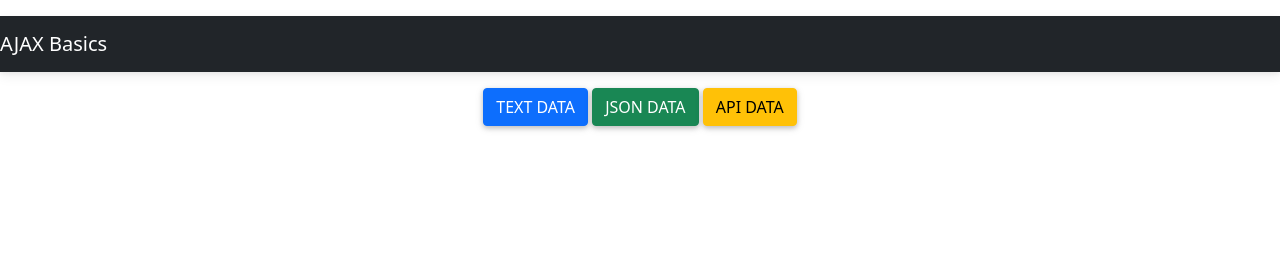
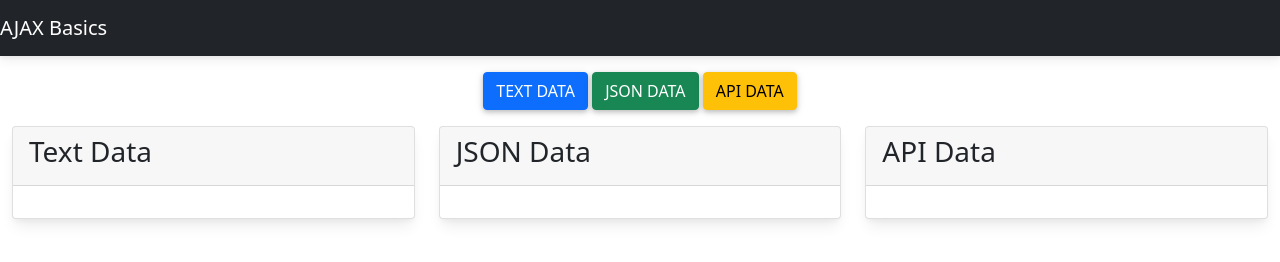
Before and after one commit to msarefin/mywebApplication, a website: page 01_AJAX_Basics/index.html in a window 1280 px wide. Drawn offline with nearby package versions, Linux system fonts and the light colour scheme.

Commit message:
working on 01 app.js

```diff
--- /dev/null
+++ b/01_AJAX_Basics/Data/message.txt
@@ -0,0 +1,2 @@
+hello!
+this message was taken from a text file
--- a/01_AJAX_Basics/app.js
+++ b/01_AJAX_Basics/app.js
@@ -1 +1,12 @@
 console.log('AJAX Basics!');
+
+let textButton = document.querySelector('#text-btn');
+textButton.addEventListener('click', function(){
+    // AJAX
+
+    // Create an AJAX request
+
+    let xhr = new XMLHttpRequest();
+
+    xhr.open('GET','./data/message.txt',true);
+});
--- a/01_AJAX_Basics/index.html
+++ b/01_AJAX_Basics/index.html
@@ -27,22 +27,49 @@
 
 <body>
 
-    <nav class="navbar navbar-dark bg-dark mt-3">
+    <nav class="navbar navbar-dark bg-dark">
         <a href="#" class="navbar-brand">AJAX Basics</a>
     </nav>
 
     <div class="container mt-3">
         <div class="row">
             <div class="col text-center">
-                <button class="btn btn-primary">Text Data</button>
-                <button class="btn btn-success">JSON Data</button>
-                <button class="btn btn-warning">API Data</button>
+                <button class="btn btn-primary" id="text-btn">Text Data</button>
+                <button class="btn btn-success" id="json-btn">JSON Data</button>
+                <button class="btn btn-warning" id="api-btn">API Data</button>
             </div>
         </div>
     </div>
 
+    <!-- Data Section -->
 
-
+    <div class="container-fluid mt-3">
+        <div class="row">
+            <div class="col-md-4">
+                <div class="card">
+                    <div class="card-header">
+                        <h3>Text Data</h3>
+                    </div>
+                    <div class="card-body" id="text-card"></div>
+                </div>
+            </div>
+            <div class="col-md-4">
+                <div class="card">
+                    <div class="card-header">
+                        <h3>JSON Data</h3>
+                    </div>
+                    <div class="card-body" id="json-card"></div>
+                </div>
+            </div><div class="col-md-4">
+                <div class="card">
+                    <div class="card-header">
+                        <h3>API Data</h3>
+                    </div>
+                    <div class="card-body" id="spi-card"></div>
+                </div>
+            </div>
+        </div>
+    </div>
 
     <!-- Bootstrap JS files -->
     <script src="https://ajax.googleapis.com/ajax/libs/jquery/3.6.0/jquery.min.js"></script>
```
